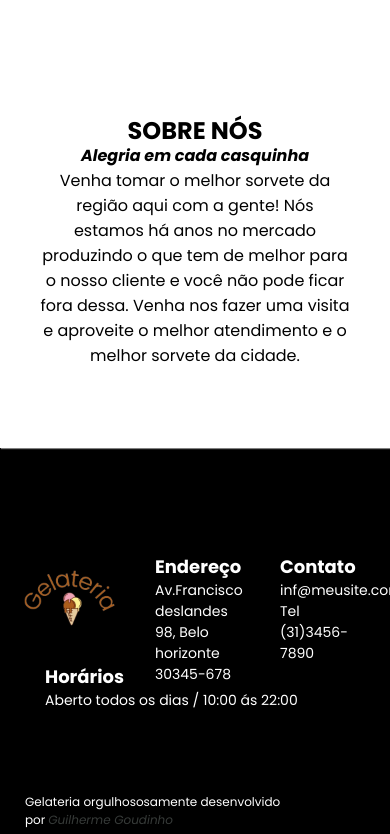
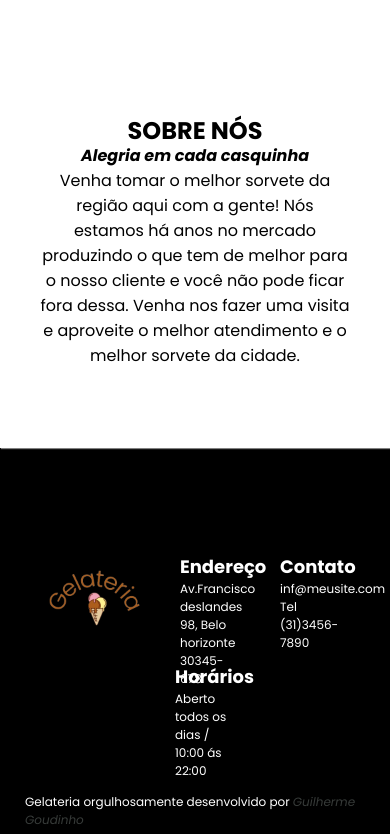
Before and after one commit to GuilhermeAugustodeSouza/gelateriaGourmet, a Next.js app: page / in a window 390 px wide. Shown: the part 2320-3154 px from the top of the page. Built offline with nearby package versions, Linux system fonts and the light colour scheme.

Commit message:
footerAltered

```diff
--- a/src/app/componentes/Rodape/Rodape.module.css
+++ b/src/app/componentes/Rodape/Rodape.module.css
@@ -50,6 +50,9 @@ font-size:12px;
 
 @media(max-width:513px){
 .containerRodape section {
- flex:1;
+  align-items: center;
+  justify-content:center;
+  font-size: 12px;
+
 }
 }
--- a/src/app/componentes/Rodape/index.jsx
+++ b/src/app/componentes/Rodape/index.jsx
@@ -24,7 +24,7 @@ export default function Rodape() {
         <p>Aberto todos os dias / 10:00 ás 22:00</p>
       </section>
 <div>
-   <p>Gelateria orgulhososamente desenvolvido por<Link href='https://mypageguilherme34.vercel.app' target='_blank' rel='noopener noreferrer'>Guilherme Goudinho</Link> </p>
+   <p>Gelateria orgulhosamente desenvolvido por<Link href='https://mypageguilherme34.vercel.app' target='_blank' rel='noopener noreferrer'>Guilherme Goudinho</Link> </p>
 </div>
 
 
```
